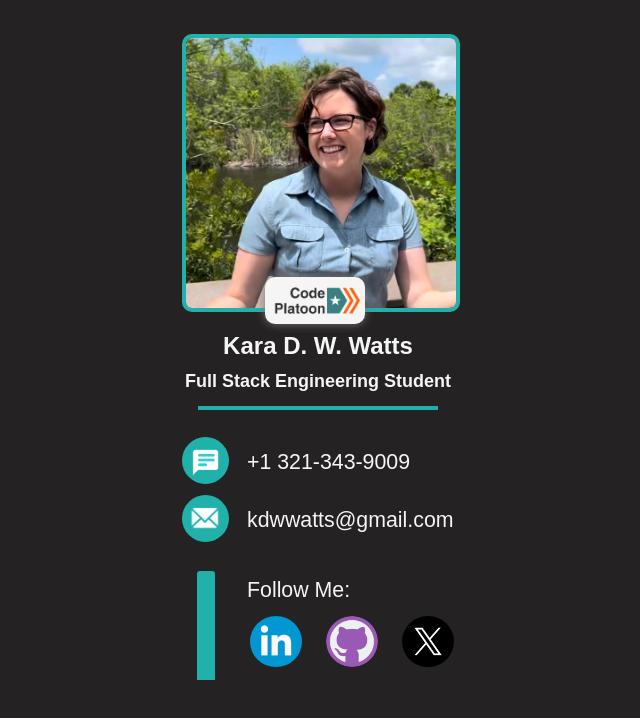
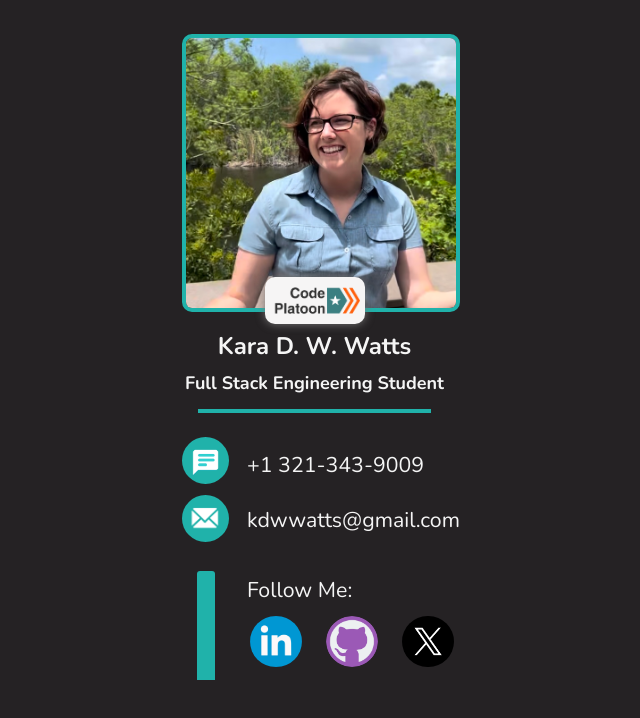
Before and after one commit to KaraWatts/BusinessCard, a plain HTML site: page index.html in a window 1280 px wide. Shown: the whole page, without its empty margins (321-961 px from the left). Drawn offline with nearby package versions, Linux system fonts and the light colour scheme.

Commit message:
changed font

```diff
--- a/index.html
+++ b/index.html
@@ -3,7 +3,11 @@
 <head>
     <meta charset="UTF-8">
     <meta name="viewport" content="width=device-width, initial-scale=1">
-    <title>Document</title>
+    <link rel="preconnect" href="https://fonts.googleapis.com">
+    <title>Contact Card</title>
+    <link rel="preconnect" href="https://fonts.googleapis.com">
+    <link rel="preconnect" href="https://fonts.gstatic.com" crossorigin>
+    <link href="https://fonts.googleapis.com/css2?family=Nunito:ital,wght@0,200..1000;1,200..1000&family=Ubuntu:ital,wght@0,300;0,400;0,500;0,700;1,300;1,400;1,500;1,700&display=swap" rel="stylesheet">
     <link rel="stylesheet" type="text/css" href="stylesheet.css" />
 </head>
 <body>
--- a/stylesheet.css
+++ b/stylesheet.css
@@ -9,10 +9,9 @@ background-color: rgb(37, 34, 36);
     /* background-color: rgb(37, 34, 36); */
     position: fixed;
     left:50%;
-
     transform: translateX(-50%);
     margin-top: 2%;
-    font-family: Arial, Helvetica, sans-serif;
+    font-family: "Nunito", sans-serif;
 }
 h1 {
     color: whitesmoke;
```
